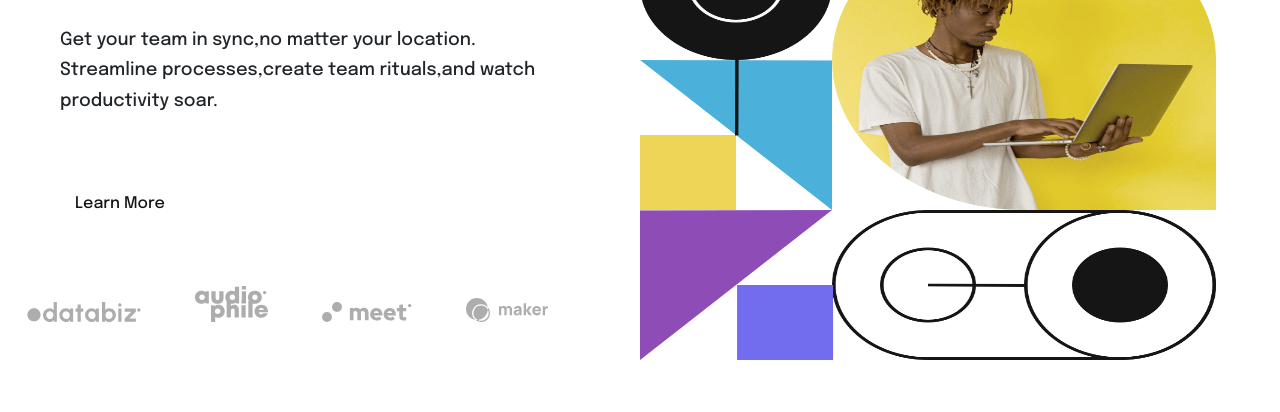
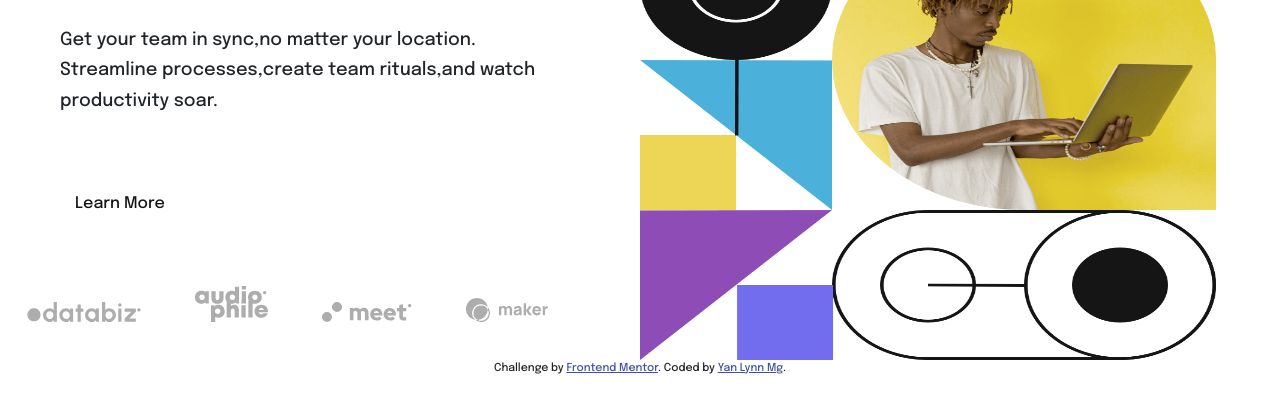
Before and after one commit to Yan-Lynn-Mg/Educational-Web-Ch-3, a plain HTML site: page dropdown menu/index.html in a window 1280 px wide. Shown: the part 324-736 px from the top of the page. Drawn offline with nearby package versions, Linux system fonts and the light colour scheme.

Commit message:
challenge 3 second commit

```diff
--- a/dropdown menu/index.html
+++ b/dropdown menu/index.html
@@ -164,11 +164,11 @@
       </div>
     </div>
   </div>
-  <!--
+
   <div class="attribution">
     Challenge by <a href="https://www.frontendmentor.io?ref=challenge" target="_blank">Frontend Mentor</a>.
-    Coded by <a href="#">Your Name Here</a>.
-  </div> -->
+    Coded by <a href="#">Yan Lynn Mg</a>.
+  </div>
 </body>
 <script src="https://cdn.jsdelivr.net/npm/bootstrap@5.3.0-alpha2/dist/js/bootstrap.bundle.min.js"
   integrity="sha384-qKXV1j0HvMUeCBQ+QVp7JcfGl760yU08IQ+GpUo5hlbpg51QRiuqHAJz8+BrxE/N" crossorigin="anonymous"></script>
```
